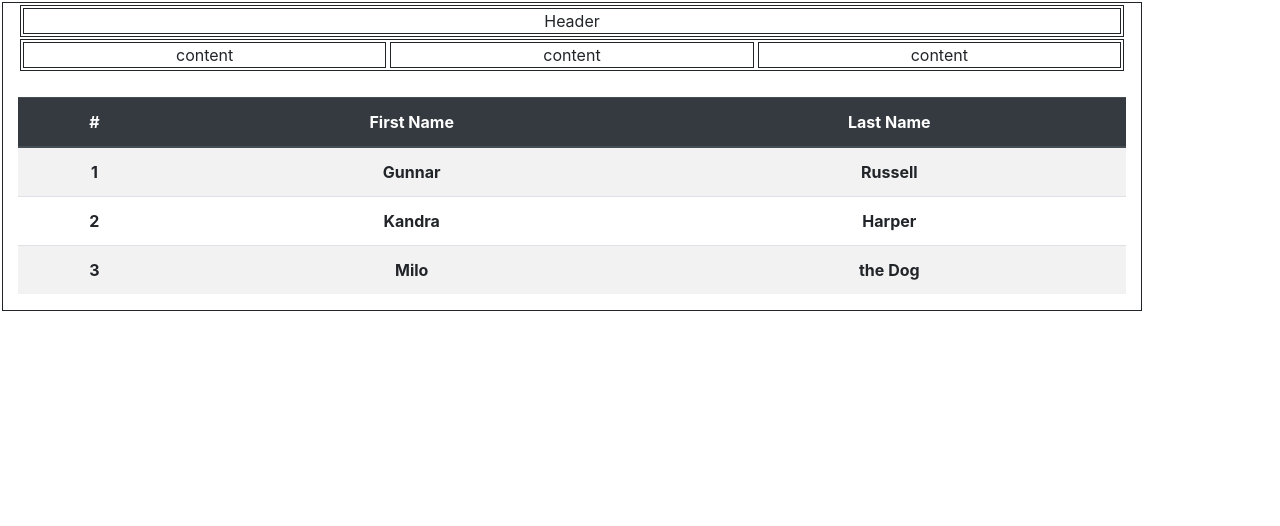
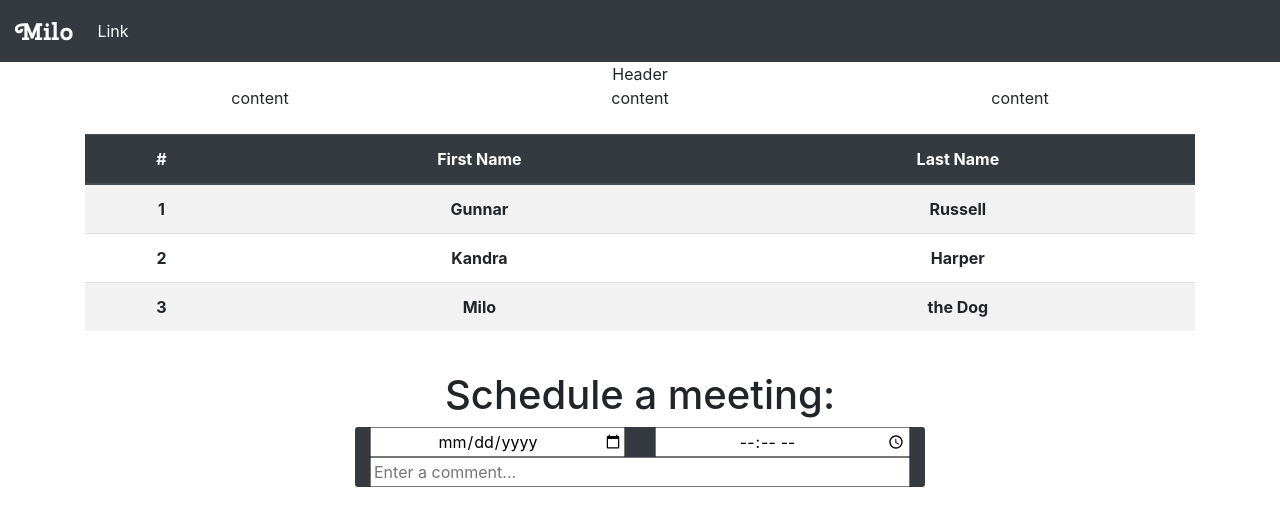
Before and after one commit to GunnarRussell/PT-Front-Week3, a website: page index.html in a window 1280 px wide. Drawn offline with nearby package versions, Linux system fonts and the light colour scheme.

Commit message:
added navbar

```diff
--- a/index.html
+++ b/index.html
@@ -16,7 +16,24 @@
 </head>
 <body>
     <!-- NavBar -->
+    <nav class="navbar navbar-expand-md navbar-dark bg-dark">
+        <!-- "Brand" -->
+        <a class="navbar-brand" href="#" id="brand">Milo</a>
+        <!-- collapse button -->
+        <button class="navbar-toggler" type="button" data-toggle="collapse" data-target="#navbarSupportedContent">
+            <span class="navbar-toggler-icon"></span>
+        </button>
 
+        <!-- inside the navbar collapse (or navbar when not collapsed) -->
+        <div class="collapse navbar-collapse" id="navbarSupportedContent">
+            <!-- add list of links here -->
+            <ul class="navbar-nav">
+                <li class="nav-item active">
+                    <a class="nav-link" href="#">Link</a>
+                </li>
+            </ul>
+        </div>
+    </nav>
 
     <!-- Grid, should stack vertically when window is smol -->
     <!-- EVERYTHING SHOULD BE WITHIN THE GRID -->
@@ -72,14 +89,40 @@
             </table>
         </div>
 
+        <br>
+
         <!-- Form -->
         <form>
-
+            <h1>Schedule a meeting:</h1>
+            <!-- using grid to center, probably a better way -->
+            <div class="row">
+                <!-- empty left column -->
+                <div class="col-3"></div>
+                <!-- middle column -->
+                <div class="col-6 card-style">
+                    <div class="row style">
+                        <div class="col-sm style">
+                            <input type="date" class="w-100 text-center">
+                        </div>
+                        <div class="col-sm style">
+                            <input type="time" class="w-100 text-center">
+                        </div>
+                    </div>
+                    <div class="row style">
+                        <div class="col style">
+                            <input type="text" name="text-input" placeholder="Enter a comment..." class="w-100">
+                        </div>
+                    </div>
+                </div>
+                <!-- empty left column -->
+                <div class="col-3"></div>
+            </div>
         </form>
 
     </div>
 
+    <!-- dependencies -->
     <script src="node_modules/jquery/dist/jquery.js"></script>
-    <script src="node_modules/jquery/dist/js/bootstrap.bundle.js"></script>
+    <script src="node_modules/bootstrap/dist/js/bootstrap.bundle.js"></script>
 </body>
 </html>
--- a/styles.css
+++ b/styles.css
@@ -1,7 +1,26 @@
 .style
 {
     text-align:center;
-    border-style: solid;
+    border-style: none;
     border-width: 1px;
-    margin: 2px;
+    border-color: rgb(197, 197, 197);
 }
+
+.card-style
+{
+    background-color: rgb(52, 58, 64);
+    border-radius: 3px;
+}
+
+#brand
+{
+    font-family: 'CherrySwash';
+    font-size:x-large;
+    color: white;
+}
+
+@font-face
+{
+    font-family: CherrySwash;
+    src: url(fonts/CherrySwash-Bold.ttf);
+}
```
Also changed, not shown: fonts/CherrySwash-Bold.ttf (added).
